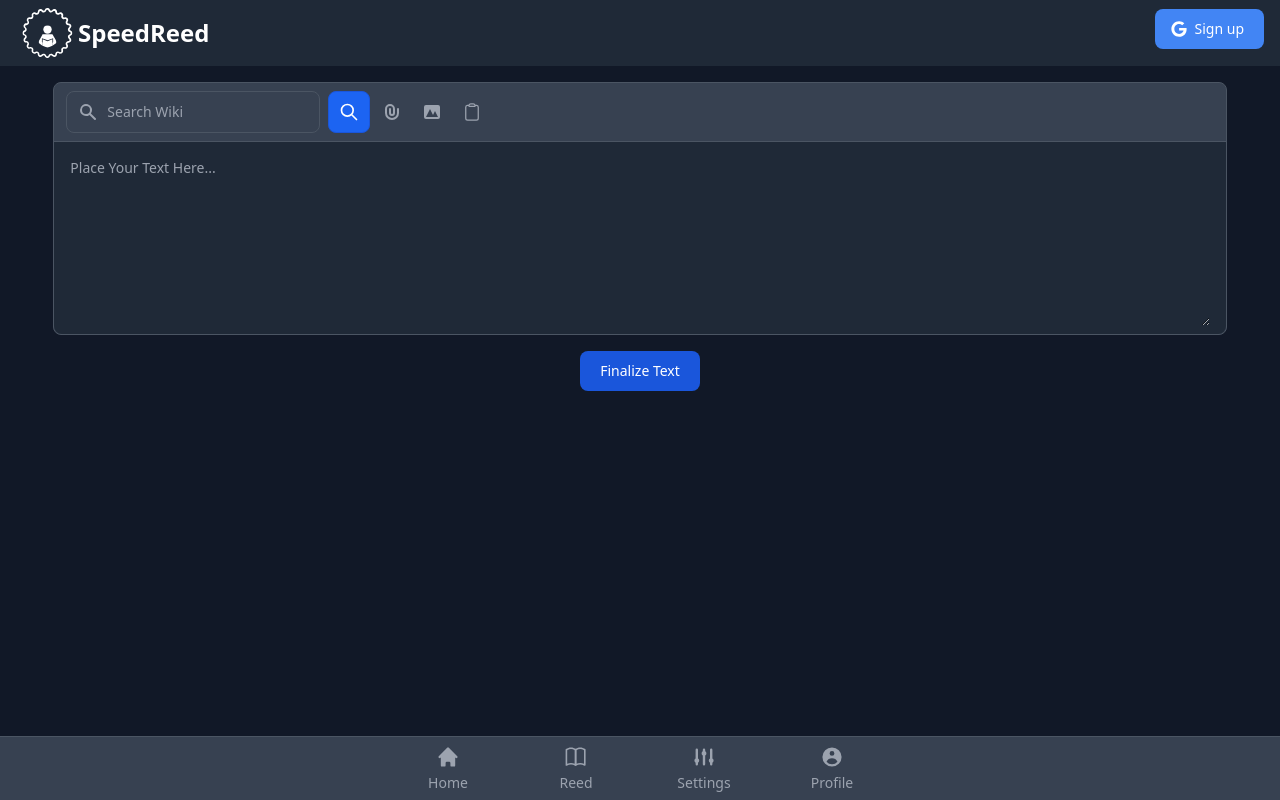
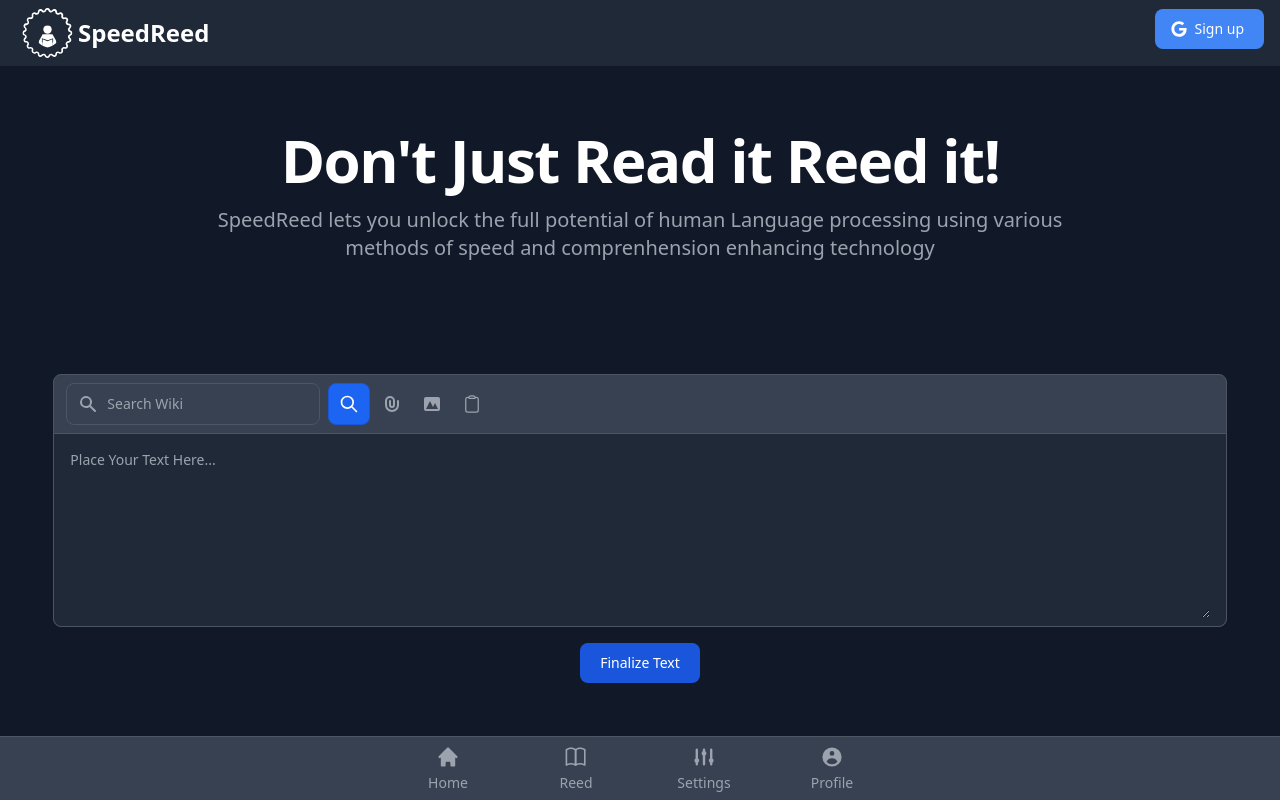
Before and after one commit to rakshith-git/speedreed, a Next.js app: page / in a window 1280 px wide. Built offline with nearby package versions, Linux system fonts and the light colour scheme; no server answers.

Commit message:
added text to home page

```diff
--- a/app/page.js
+++ b/app/page.js
@@ -1,4 +1,4 @@
-'use client'
+"use client";
 import React, { useState, useEffect } from "react";
 import Link from "next/link";
 import Navbar from "./navbar";
@@ -6,7 +6,7 @@
 import Textbox from "./textbox";
 import Topbar from "./topbar";
 import { useAppSelector } from "app/redux/store.js";
-import { doc, collection, setDoc,getDoc, updateDoc } from "firebase/firestore";
+import { doc, collection, setDoc, getDoc, updateDoc } from "firebase/firestore";
 import { signOut } from "firebase/auth";
 
 export default function Home() {
@@ -55,7 +55,7 @@
           defaultSpeed: 240,
           defaultSpeech: 1,
           bionic: parseInt(0),
-          burst:parseInt(0),
+          burst: parseInt(0),
         });
         console.log("User document created successfully!");
         setDocCreated(true);
@@ -84,6 +84,16 @@
 
   return (
     <>
+      <div className="py-8 px-4 mx-auto max-w-screen-xl text-center lg:py-16">
+        <h1 className="mb-4 text-4xl font-extrabold tracking-tight leading-none text-gray-900 md:text-5xl lg:text-6xl dark:text-white">
+          Don't Just Read it Reed it!
+        </h1>
+        <p className="mb-8 text-lg font-normal text-gray-500 lg:text-xl sm:px-16 lg:px-48 dark:text-gray-400">
+          SpeedReed lets you unlock the full potential of human Language
+          processing using various methods of speed and comprenhension enhancing
+          technology
+        </p>{" "}
+      </div>
       <div className="mt-4 dark:text-gray-100"></div>
       {render}
 
```
